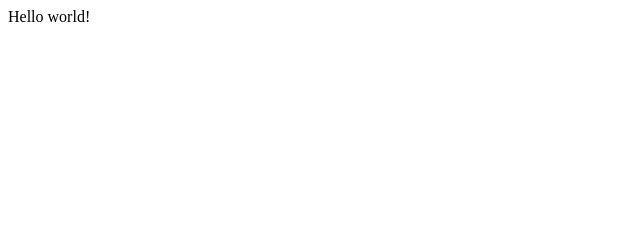
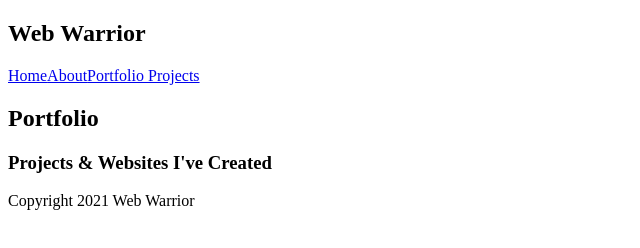
Before and after one commit to yasithWimukthi/gatsby-warrior, a Gatsby site: page / in a window 1280 px wide. Shown: the whole page, without its empty margins (0-640 px from the left). Built offline with nearby package versions, Linux system fonts and the light colour scheme; Gatsby itself is replaced by a stand-in of ours.

Commit message:
implement components

```diff
--- /dev/null
+++ b/src/components/layout/layout.component.js
@@ -0,0 +1,19 @@
+import React from 'react'
+import Navbar from "../navbar/navbar.component"
+
+
+const Layout = ({ children }) => {
+  return (
+    <div className="layout">
+      <Navbar/>
+      <div className="content">
+        {children}
+      </div>
+      <footer>
+        <p>Copyright 2021 Web Warrior</p>
+      </footer>
+    </div>
+  )
+}
+
+export default Layout;
--- /dev/null
+++ b/src/components/navbar/navbar.component.js
@@ -0,0 +1,17 @@
+import React from 'react'
+import { Link } from 'gatsby'
+
+const Navbar = () => {
+  return (
+    <nav>
+      <h1>Web Warrior</h1>
+      <div className="links">
+        <Link to="/">Home</Link>
+        <Link to="/about">About</Link>
+        <Link to="/projects">Portfolio Projects</Link>
+      </div>
+    </nav>
+  )
+}
+
+export default Navbar;
--- a/src/pages/index.js
+++ b/src/pages/index.js
@@ -1,5 +1,15 @@
-import React from "react"
+import React from 'react'
+import Layout from "../components/layout/layout.component"
 
-export default function Home() {
-  return <div>Hello world!</div>
+const Projects = () => {
+  return (
+    <Layout>
+      <div>
+        <h2>Portfolio</h2>
+        <h3>Projects & Websites I've Created</h3>
+      </div>
+    </Layout>
+  );
 }
+
+export default Projects;
```
Also changed, not shown: src/404.js (added, +15 -0 lines), src/about.js (added, +17 -0 lines), src/index.js (added, +18 -0 lines).
